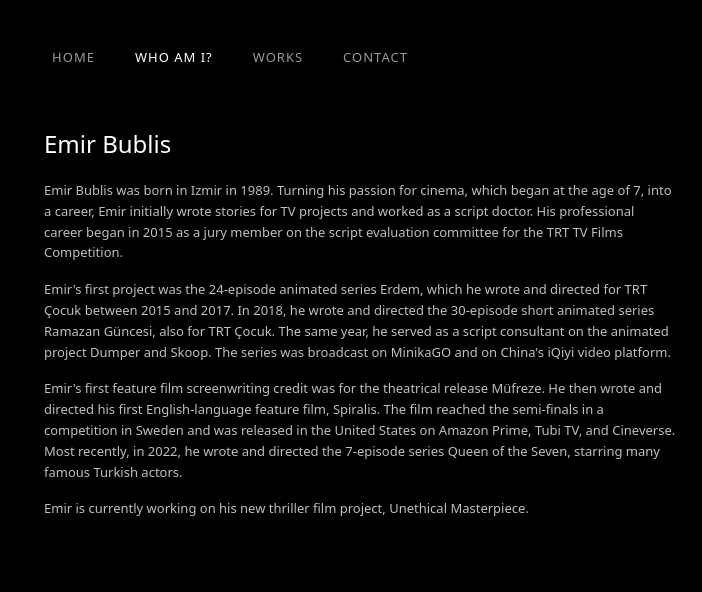
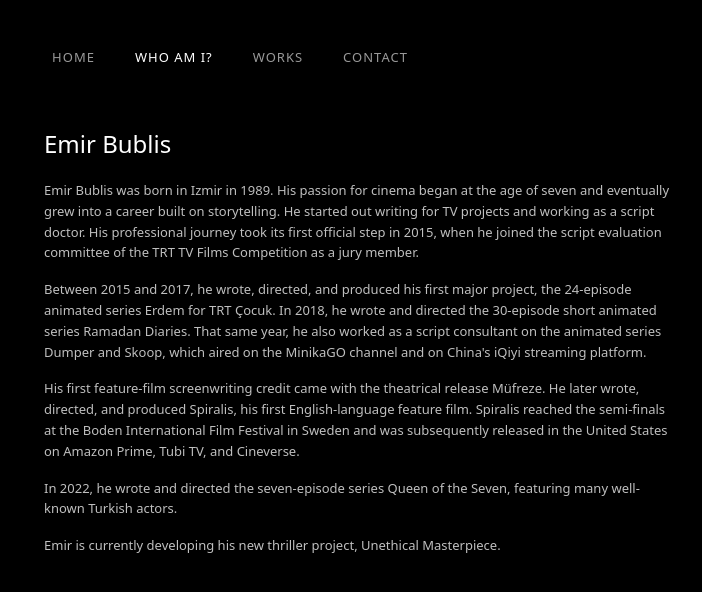
Before and after one commit to Bubliska/emirbubliscom, a website: page public/who-am-i.html in a window 1280 px wide. Shown: the full height of the page, 410-1112 px from the left. Drawn offline with nearby package versions, Linux system fonts and the light colour scheme.

Commit message:
Update biography text

```diff
--- a/public/who-am-i.html
+++ b/public/who-am-i.html
@@ -46,16 +46,19 @@
                 <h1 class="text-2xl mb-5 font-light">Emir Bublis</h1>
 
                 <p class="text-[13px] leading-[1.6] opacity-90 mb-4 font-light text-neutral-300">
-                    Emir Bublis was born in Izmir in 1989. Turning his passion for cinema, which began at the age of 7, into a career, Emir initially wrote stories for TV projects and worked as a script doctor. His professional career began in 2015 as a jury member on the script evaluation committee for the TRT TV Films Competition.
+                    Emir Bublis was born in Izmir in 1989. His passion for cinema began at the age of seven and eventually grew into a career built on storytelling. He started out writing for TV projects and working as a script doctor. His professional journey took its first official step in 2015, when he joined the script evaluation committee of the TRT TV Films Competition as a jury member.
                 </p>
                 <p class="text-[13px] leading-[1.6] opacity-90 mb-4 font-light text-neutral-300">
-                    Emir's first project was the 24-episode animated series Erdem, which he wrote and directed for TRT Çocuk between 2015 and 2017. In 2018, he wrote and directed the 30-episode short animated series Ramazan Güncesi, also for TRT Çocuk. The same year, he served as a script consultant on the animated project Dumper and Skoop. The series was broadcast on MinikaGO and on China's iQiyi video platform.
+                    Between 2015 and 2017, he wrote, directed, and produced his first major project, the 24-episode animated series Erdem for TRT Çocuk. In 2018, he wrote and directed the 30-episode short animated series Ramadan Diaries. That same year, he also worked as a script consultant on the animated series Dumper and Skoop, which aired on the MinikaGO channel and on China's iQiyi streaming platform.
                 </p>
                 <p class="text-[13px] leading-[1.6] opacity-90 mb-4 font-light text-neutral-300">
-                    Emir's first feature film screenwriting credit was for the theatrical release Müfreze. He then wrote and directed his first English-language feature film, Spiralis. The film reached the semi-finals in a competition in Sweden and was released in the United States on Amazon Prime, Tubi TV, and Cineverse. Most recently, in 2022, he wrote and directed the 7-episode series Queen of the Seven, starring many famous Turkish actors.
+                    His first feature-film screenwriting credit came with the theatrical release Müfreze. He later wrote, directed, and produced Spiralis, his first English-language feature film. Spiralis reached the semi-finals at the Boden International Film Festival in Sweden and was subsequently released in the United States on Amazon Prime, Tubi TV, and Cineverse.
                 </p>
                 <p class="text-[13px] leading-[1.6] opacity-90 mb-4 font-light text-neutral-300">
-                    Emir is currently working on his new thriller film project, Unethical Masterpiece.
+                    In 2022, he wrote and directed the seven-episode series Queen of the Seven, featuring many well-known Turkish actors.
+                </p>
+                <p class="text-[13px] leading-[1.6] opacity-90 mb-4 font-light text-neutral-300">
+                    Emir is currently developing his new thriller project, Unethical Masterpiece.
                 </p>
             </div>
         </div>
```
Also changed, not shown: who-am-i.html (+7 -4 lines).
